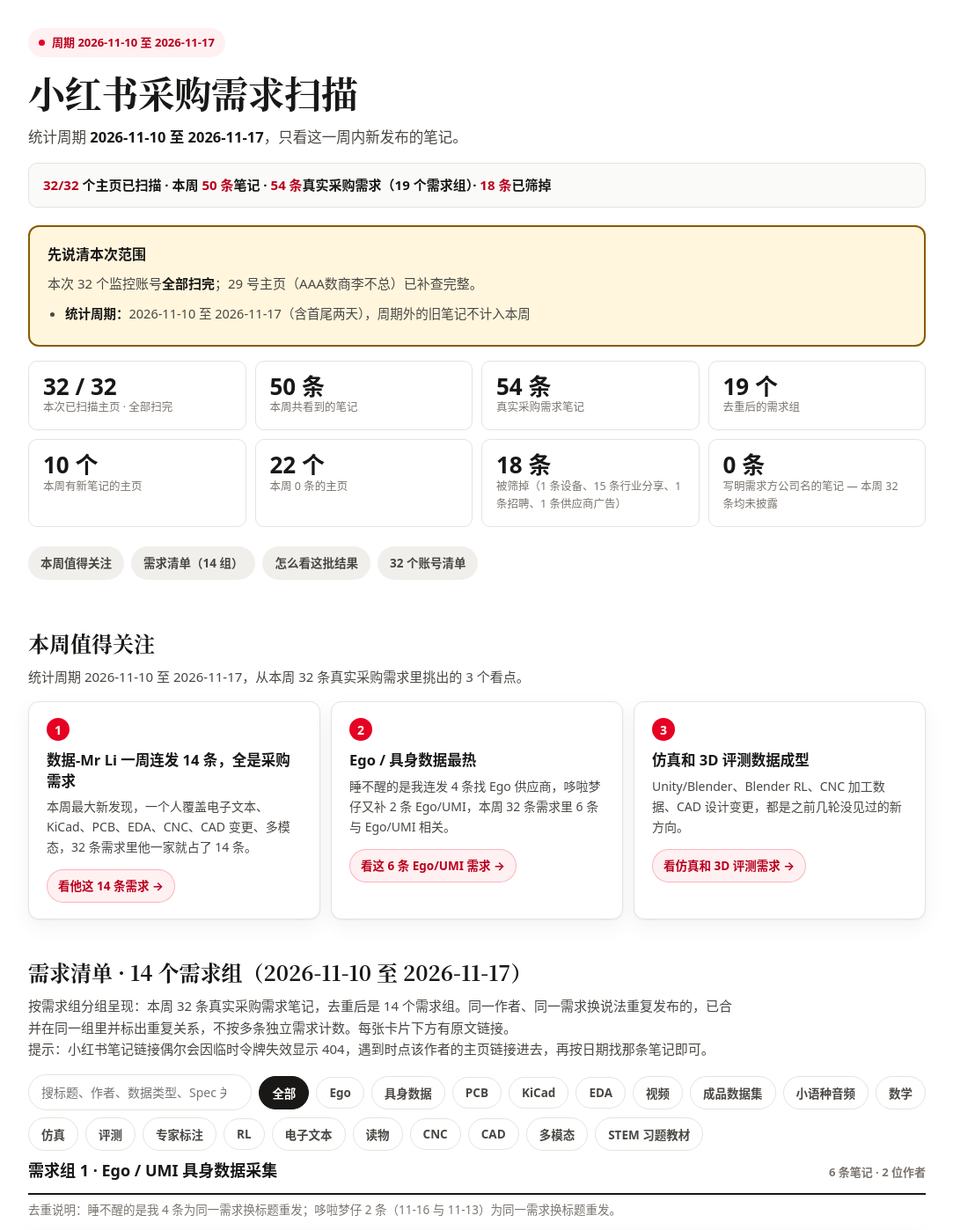
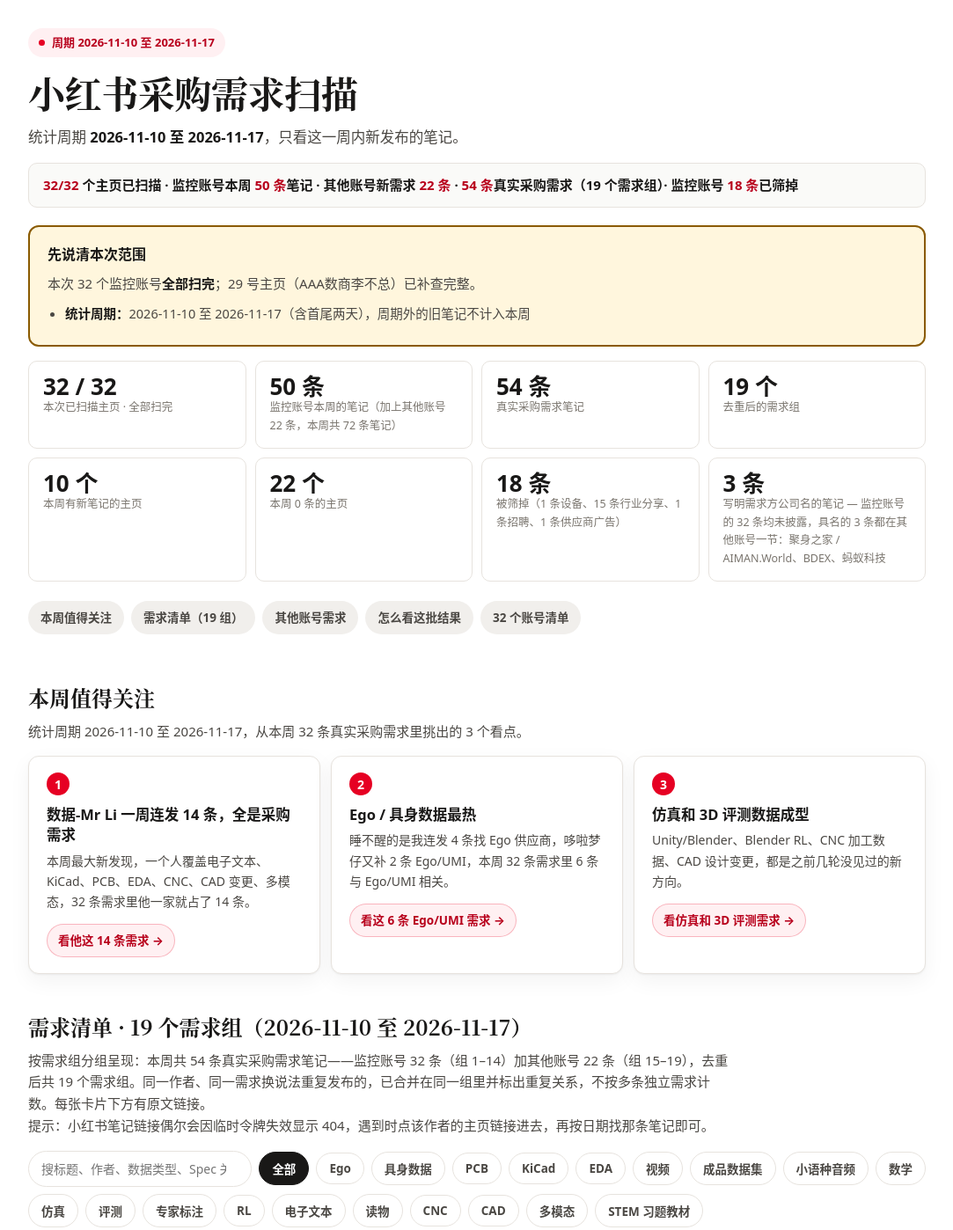
Before and after one commit to leixinhao8-del/xhs-demand-scan, a plain HTML site: page index.html in a window 1280 px wide. Shown: the top 1398 px of the page at 88% size, without its empty margins (98-1181 px from the left). Drawn offline with Linux system fonts and the light colour scheme.

Commit message:
Fix scope wording: 19 groups, 3 named buyers, 72 notes total; fix mobile overflow

```diff
--- a/index.html
+++ b/index.html
@@ -104,6 +104,7 @@
   .fields dd{margin:0;color:var(--ink2)}
   .fields dd b{color:var(--ink)}
   .spec{background:var(--surface2);border:1px solid var(--line);border-radius:8px;padding:10px 12px;font-size:13.5px;line-height:1.7}
+  .fields dd,.spec,.card h4{min-width:0;overflow-wrap:anywhere}
   .card.zero .spec{background:var(--surface)}
   @media(max-width:560px){.fields{grid-template-columns:1fr}.fields dt{margin-top:6px}}
   .toolbar{display:flex;flex-wrap:wrap;gap:8px;align-items:center;margin:0 0 8px}
@@ -164,7 +165,7 @@
     <span class="kicker"><i></i> 周期 2026-11-10 至 2026-11-17</span>
     <h1>小红书采购需求扫描</h1>
     <p class="lead">统计周期 <strong>2026-11-10 至 2026-11-17</strong>，只看这一周内新发布的笔记。</p>
-    <p class="datastrip"><span>32/32</span> 个主页已扫描 · 本周 <span>50 条</span>笔记 · <span>54 条</span>真实采购需求（19 个需求组）· <span>18 条</span>已筛掉</p>
+    <p class="datastrip"><span>32/32</span> 个主页已扫描 · 监控账号本周 <span>50 条</span>笔记 · 其他账号新需求 <span>22 条</span> · <span>54 条</span>真实采购需求（19 个需求组）· 监控账号 <span>18 条</span>已筛掉</p>
 
     <div class="truths" aria-label="本次范围说明">
       <h2>先说清本次范围</h2>
@@ -176,17 +177,17 @@
 
     <div class="stats" aria-label="本次总览">
       <div class="ds"><div class="n">32 / 32</div><div class="l">本次已扫描主页 · 全部扫完</div></div>
-      <div class="ds"><div class="n">50 条</div><div class="l">本周共看到的笔记</div></div>
+      <div class="ds"><div class="n">50 条</div><div class="l">监控账号本周的笔记（加上其他账号 22 条，本周共 72 条笔记）</div></div>
       <div class="ds"><div class="n">54 条</div><div class="l">真实采购需求笔记</div></div>
       <div class="ds"><div class="n">19 个</div><div class="l">去重后的需求组</div></div>
       <div class="ds"><div class="n">10 个</div><div class="l">本周有新笔记的主页</div></div>
       <div class="ds"><div class="n">22 个</div><div class="l">本周 0 条的主页</div></div>
       <div class="ds"><div class="n">18 条</div><div class="l">被筛掉（1 条设备、15 条行业分享、1 条招聘、1 条供应商广告）</div></div>
-      <div class="ds"><div class="n">0 条</div><div class="l">写明需求方公司名的笔记 — 本周 32 条均未披露</div></div>
+      <div class="ds"><div class="n">3 条</div><div class="l">写明需求方公司名的笔记 — 监控账号的 32 条均未披露，具名的 3 条都在其他账号一节：聚身之家 / AIMAN.World、BDEX、蚂蚁科技</div></div>
     </div>
 
     <nav class="jump" aria-label="快速跳转">
-      <a href="#highlights">本周值得关注</a><a href="#results">需求清单（14 组）</a><a href="#conclusion">怎么看这批结果</a><a href="#watchlist">32 个账号清单</a>
+      <a href="#highlights">本周值得关注</a><a href="#results">需求清单（19 组）</a><a href="#others">其他账号需求</a><a href="#conclusion">怎么看这批结果</a><a href="#watchlist">32 个账号清单</a>
     </nav>
   </header>
 
@@ -219,8 +220,8 @@
 
   <section id="results">
     <div class="sec-head">
-      <h2>需求清单 · 14 个需求组（2026-11-10 至 2026-11-17）</h2>
-      <p>按需求组分组呈现：本周 32 条真实采购需求笔记，去重后是 14 个需求组。同一作者、同一需求换说法重复发布的，已合并在同一组里并标出重复关系，不按多条独立需求计数。每张卡片下方有原文链接。</p>
+      <h2>需求清单 · 19 个需求组（2026-11-10 至 2026-11-17）</h2>
+      <p>按需求组分组呈现：本周共 54 条真实采购需求笔记——监控账号 32 条（组 1–14）加其他账号 22 条（组 15–19），去重后共 19 个需求组。同一作者、同一需求换说法重复发布的，已合并在同一组里并标出重复关系，不按多条独立需求计数。每张卡片下方有原文链接。</p>
       <p class="link-note">提示：小红书笔记链接偶尔会因临时令牌失效显示 404，遇到时点该作者的主页链接进去，再按日期找那条笔记即可。</p>
     </div>
 
@@ -1102,7 +1103,7 @@
     <!-- 本周筛掉的 -->
     <div class="group blk">
       <div class="group-head"><h3>本周筛掉的</h3><span class="meta">18 条 · 不计入需求</span></div>
-      <p class="group-note">设备采购 1 条、行业分享 15 条、招聘类 1 条、供应商广告 1 条，均不列入上面的 14 个需求组。</p>
+      <p class="group-note">设备采购 1 条、行业分享 15 条、招聘类 1 条、供应商广告 1 条，均不列入上面的 19 个需求组。</p>
       <div class="cards">
         <article class="card" data-type="filtered" data-text="睡不醒的是我 uwb 麦克风 设备 厂家 筛掉">
           <div class="card-top"><h4>急需 UWB 麦克风</h4><span class="tags"><span class="tag tag-filter">已筛掉 · 非数据需求</span></span></div>
@@ -1137,7 +1138,7 @@
         <li><b>数据-Mr Li 是本周最大新发现：</b>一周连发 14 条、全是采购需求，一个人覆盖电子文本、KiCad/PCB/EDA、CNC、CAD 变更、多模态，32 条需求里占了 14 条。</li>
         <li><b>Ego/UMI 仍是最热方向：</b>睡不醒的是我 4 条 + 哆啦梦仔 2 条，32 条需求里 6 条与 Ego/UMI 相关；注意 Ego 和 PCB 都有同源重发，别按条数当独立需求理解。</li>
         <li><b>仿真与 3D 评测方向成型：</b>Unity/Blender、Blender RL、CNC 加工数据、CAD 设计变更，都是之前几轮没见过的新方向。</li>
-        <li><b>32 个主页全部扫完，无遗漏：</b>本周 50 条笔记、32 条真实需求、18 条筛掉，账目完整；需求方仍全部未披露，跟进时只能先按作者联系，不能臆测背后公司。</li>
+        <li><b>32 个主页全部扫完，无遗漏：</b>监控账号本周 50 条笔记、32 条真实需求、18 条筛掉，账目完整；这 32 条的需求方仍全部未披露，跟进时只能先按作者联系，不能臆测背后公司。写明需求方的是其他账号一节的 3 条：聚身之家 / AIMAN.World、BDEX、蚂蚁科技。</li>
       </ul>
     </div>
   </section>
```
